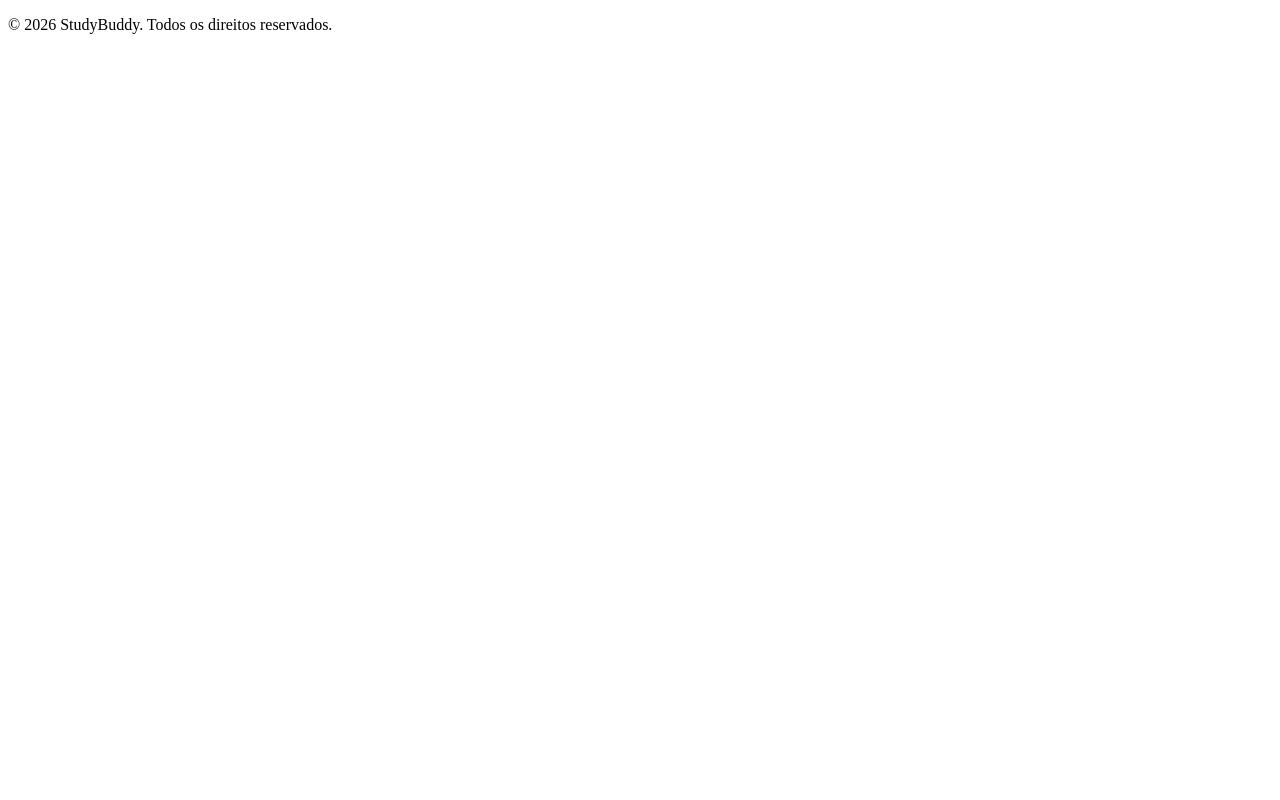
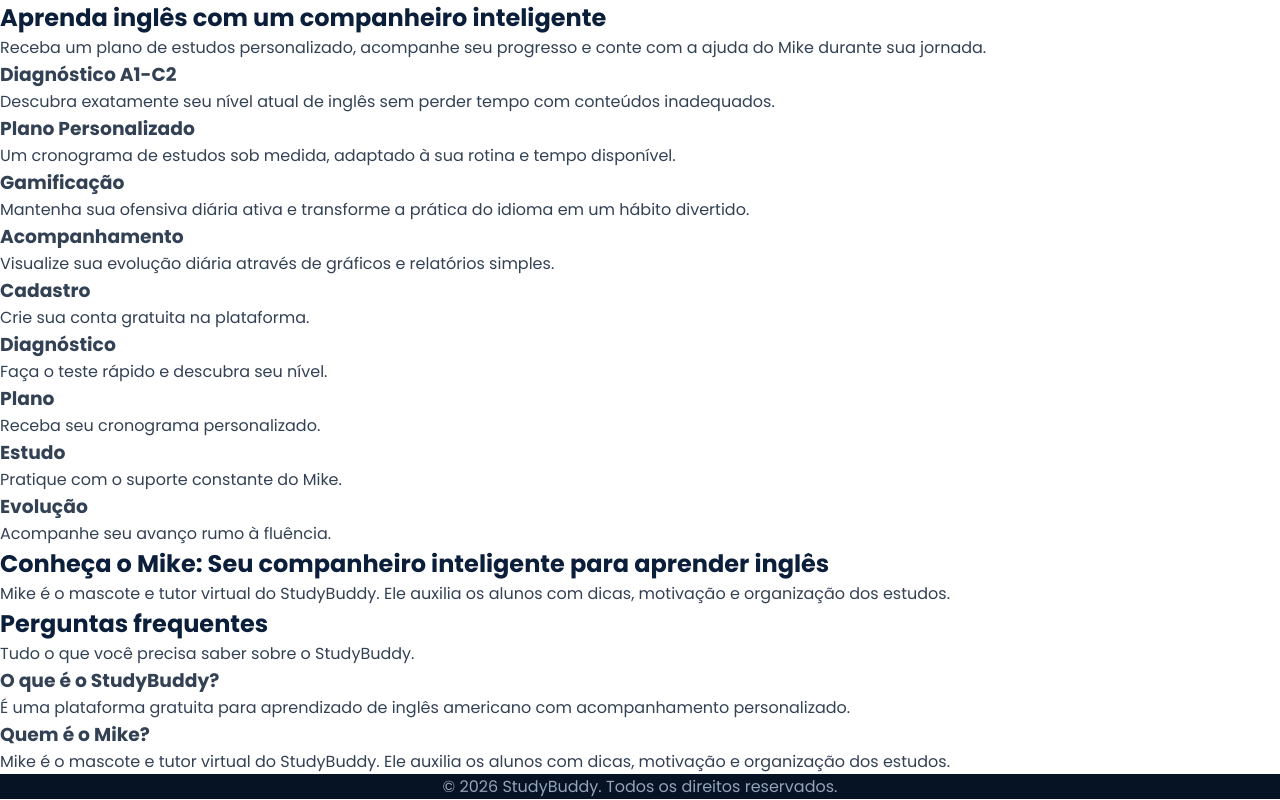
Before and after one commit to amandasjsantos/studybuddy, a plain HTML site: page index.html in a window 1280 px wide. Drawn offline with Linux system fonts and the light colour scheme.

Commit message:
atualiza os arquivos do projeto

```diff
--- a/index.html
+++ b/index.html
@@ -11,19 +11,80 @@
         <div></div>
     </header>
     <main>
-        <section></section>
-        <section></section>
-        <section></section>
-        <section></section>
-        <section></section>
-        <section></section>
-        <section></section>
+        <section>
+            <div>
+                <h1>Aprenda inglês com um companheiro inteligente</h1>
+                <p>Receba um plano de estudos personalizado, acompanhe seu progresso e conte com a ajuda do Mike durante sua jornada.</p>
+            </div>
+        </section>
+        <section>
+            <div>
+                <h3>Diagnóstico A1-C2</h3>
+                <p>Descubra exatamente seu nível atual de inglês sem perder tempo com conteúdos inadequados.</p>
+            </div>
+            <div>
+                <h3>Plano Personalizado</h3>
+                <p>Um cronograma de estudos sob medida, adaptado à sua rotina e tempo disponível.</p>
+            </div>
+            <div>
+                <h3>Gamificação</h3>
+                <p>Mantenha sua ofensiva diária ativa e transforme a prática do idioma em um hábito divertido.</p>
+            </div>
+            <div>
+                <h3>Acompanhamento</h3>
+                <p>Visualize sua evolução diária através de gráficos e relatórios simples.</p>
+            </div>
+        </section>
+        <section>
+            <div>
+                <h2></h2>
+            </div>
+            <div>
+                <h3>Cadastro</h3>
+                <p>Crie sua conta gratuita na plataforma.</p>
+            </div>
+            <div>
+                <h3>Diagnóstico</h3>
+                <p>Faça o teste rápido e descubra seu nível.</p>
+            </div>
+            <div>
+                <h3>Plano</h3>
+                <p>Receba seu cronograma personalizado.</p>
+            </div>
+            <div>
+                <h3>Estudo</h3>
+                <p>Pratique com o suporte constante do Mike.</p>
+            </div>
+            <div>
+                <h3>Evolução</h3>
+                <p>Acompanhe seu avanço rumo à fluência.</p>
+            </div>
+        </section>
+        <section>
+            <div>
+                <h2>Conheça o Mike: Seu companheiro inteligente para aprender inglês</h2>
+                <p>Mike é o mascote e tutor virtual do StudyBuddy. Ele auxilia os alunos com dicas, motivação e organização dos estudos.</p>
+            </div>
+        </section>
+        <section>
+            <div>
+                <h2>Perguntas frequentes</h2>
+                <p>Tudo o que você precisa saber sobre o StudyBuddy.</p>
+            </div>
+            <div>
+                <h3>O que é o StudyBuddy?</h3>
+                <p>É uma plataforma gratuita para aprendizado de inglês americano com acompanhamento personalizado.</p>
+            </div>
+            <div>
+                <h3>Quem é o Mike?</h3>
+                <p>Mike é o mascote e tutor virtual do StudyBuddy. Ele auxilia os alunos com dicas, motivação e organização dos estudos.</p>
+            </div>
+        </section>
     </main>
     <footer>
         <div>
             <p>&copy; 2026 StudyBuddy. Todos os direitos reservados.</p>
         </div>
     </footer>
-    <script src="script.js"></script>
 </body>
 </html>
--- a/style.css
+++ b/style.css
@@ -0,0 +1,23 @@
+@import url('https://fonts.googleapis.com/css2?family=Inter:ital,opsz,wght@0,14..32,100..900;1,14..32,100..900&family=Poppins:ital,wght@0,100;0,200;0,300;0,400;0,500;0,600;0,700;0,800;0,900;1,100;1,200;1,300;1,400;1,500;1,600;1,700;1,800;1,900&display=swap');
+
+* {
+    margin: 0;
+    padding: 0;
+    box-sizing: border-box;
+}
+
+body {
+    font-family: 'Poppins', sans-serif;
+    background-color: #FFFFFF;
+    color: #334155;
+}
+
+h1, h2 {
+    color: #0B1F3A;
+}
+
+footer {
+    background-color: #061325;
+    color: #94A3B8;
+    text-align: center;
+}
```
Also changed, not shown: script.js (deleted), 1 other file.
